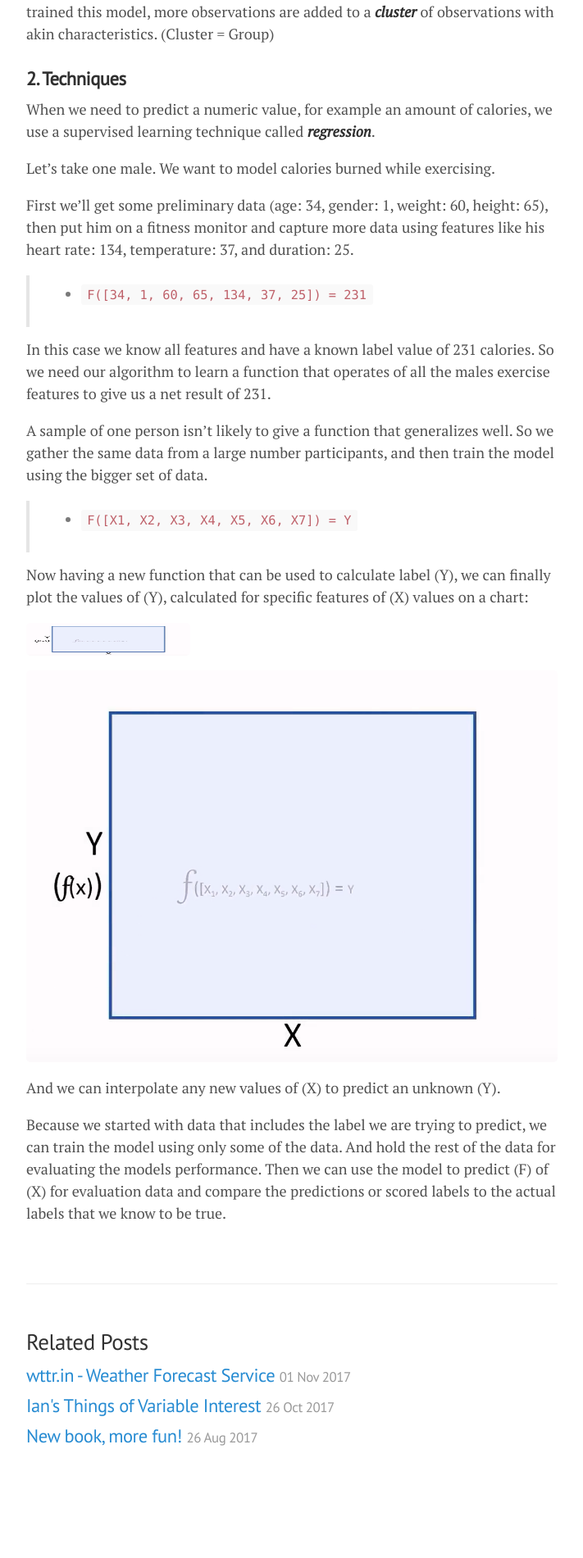
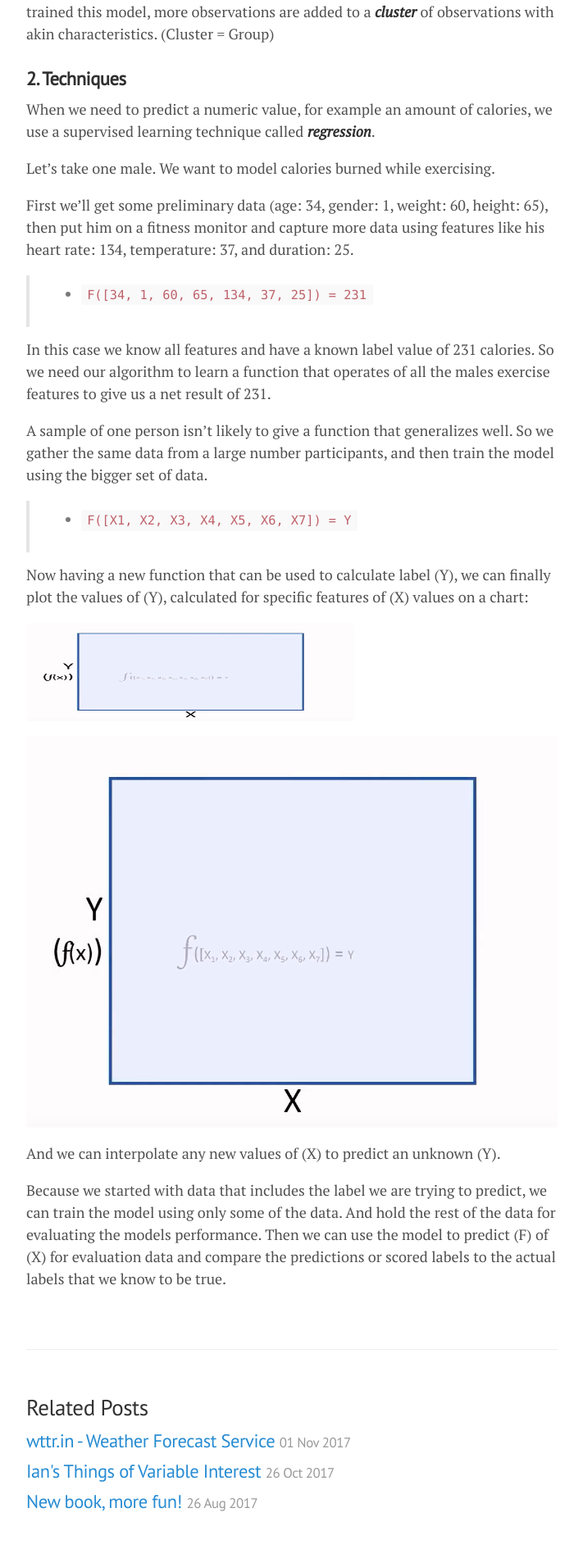
Before and after one commit to lgeurts/lgeurts.github.io, a Jekyll site: the page built from _posts/2018-06-29-artificial-intelligence-basics.md, in a window 1280 px wide. Shown: the part 2232-4133 px from the top of the page at 82% size, without its empty margins (284-995 px from the left). Built offline with Jekyll 4.4.1, drawn with Linux system fonts in a browser that asks for light colours; nearby versions of some CDN libraries; before the commit the page ends 4053 px from its top, so only the background shows below that.

Commit message:
Update 2018-06-29-artificial-intelligence-basics.md

```diff
--- a/_posts/2018-06-29-artificial-intelligence-basics.md
+++ b/_posts/2018-06-29-artificial-intelligence-basics.md
@@ -82,7 +82,7 @@ A sample of one person isn't likely to give a function that generalizes well. So
 
 Now having a new function that can be used to calculate label (Y), we can finally plot the values of (Y), calculated for specific features of (X) values on a chart:
 
-<img src="/assets/plotted-chart-1.png" align="left" width="200" height="40" alt="Computer Hope">
+<img src="/assets/plotted-chart-1.png" align="left" width="400" height="120" alt="Computer Hope">
 
 
 
```
